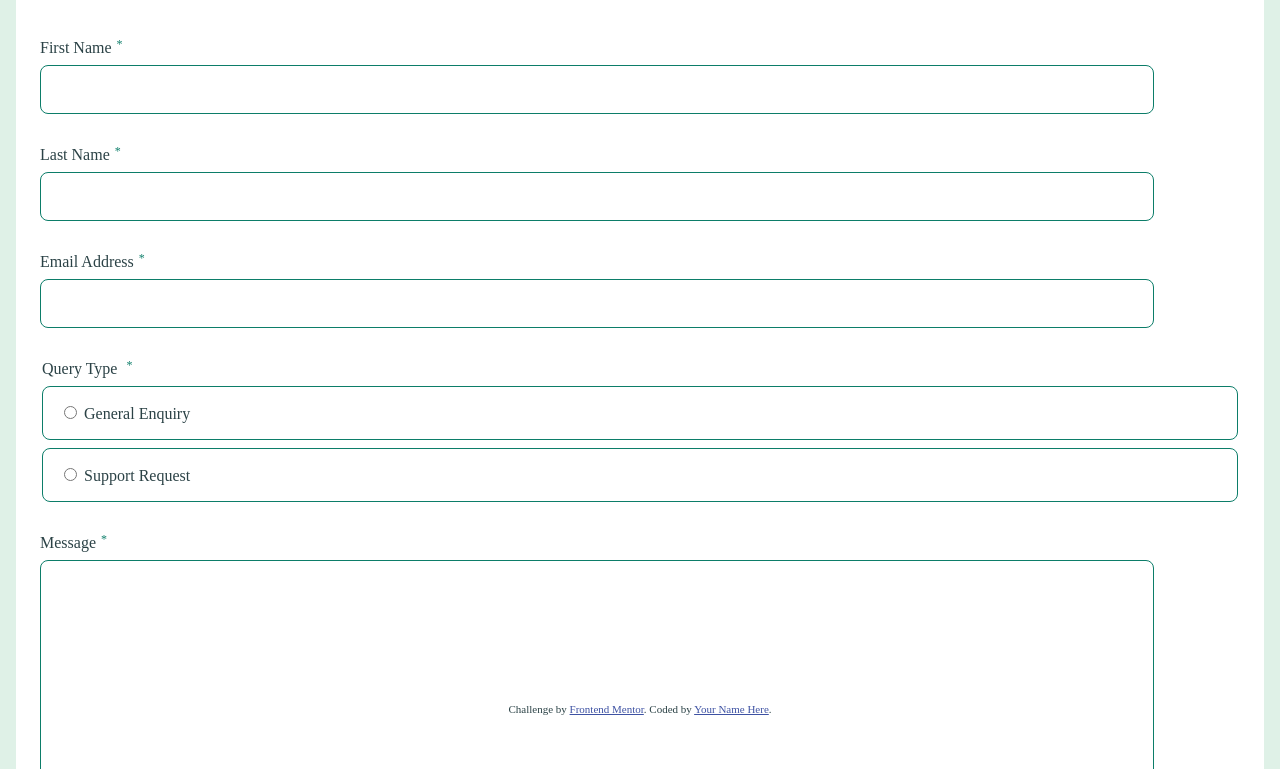
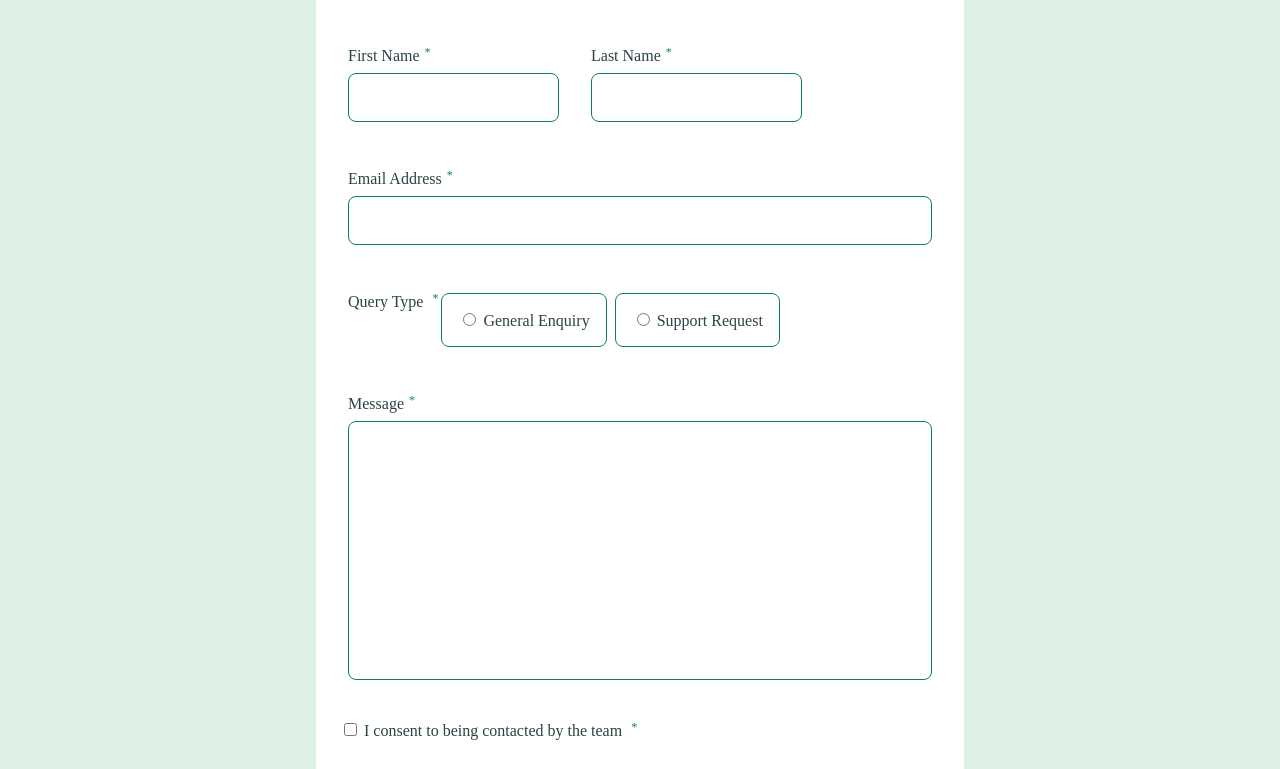
Before and after one commit to jkremers79/contact_form, a plain HTML site: page index.html in a window 1280 px wide. Shown: the part 129-898 px from the top of the page. Drawn offline with Linux system fonts and the light colour scheme.

Commit message:
added styling

```diff
--- a/index.html
+++ b/index.html
@@ -22,6 +22,7 @@
       <form>
         <h1>Contact Us</h1>
 
+        <div class="full_name_container">
           <div class="input_container">
             <label for="fname">First Name<span>*</span></label>
             <input type="text" id="fname" />
@@ -32,6 +33,7 @@
             <label for="lname">Last Name<span>*</span></label>
             <input type="text" id="lname" />
             <p class="error">This field is required</p>
+          </div>
         </div>
 
         <div class="input_container">
--- a/style.css
+++ b/style.css
@@ -6,10 +6,12 @@
 }
 
 main {
-  height: 100vh;
+  display: flex;
+  justify-content: center;
 }
 
 form {
+  /* max-width: 800px; */
   margin: 2rem 1rem;
   background-color: hsl(0, 0%, 100%);
   padding: 1.5rem;
@@ -18,25 +20,49 @@
   flex-direction: column;
   gap: 2rem;
 
+  .full_name_container {
+    display: flex;
+    flex-direction: column;
+    gap: 2rem;
+  }
+
   .input_container {
     display: flex;
     flex-direction: column;
     gap: 0.5rem;
+    padding: 0.5rem;
+
+    input[type="text"] {
+      width: 100%;
+      padding: 1rem;
+      border-radius: 8px;
+      border: 1px solid hsl(169, 82%, 27%);
+      box-sizing: border-box;
+    }
   }
 
-  input[type="text"] {
-    padding: 1rem;
-    border-radius: 8px;
-    border: 1px solid hsl(169, 82%, 27%);
-    width: 90%;
+  fieldset {
+    display: flex;
+    flex-direction: column;
+    gap: 0.5rem;
+    border: none;
+    padding: 0.5rem;
+    margin: 0;
+
+    .query_container {
+      padding: 1rem;
+      border: 1px solid hsl(169, 82%, 27%);
+      border-radius: 8px;
+    }
   }
 
   textarea {
     padding: 1rem;
     border-radius: 8px;
     border: 1px solid hsl(169, 82%, 27%);
-    width: 90%;
+    width: 100%;
     resize: none;
+    box-sizing: border-box;
   }
 
   label > span {
@@ -49,20 +75,6 @@
 
   .error {
     display: none;
-  }
-
-  fieldset {
-    display: flex;
-    flex-direction: column;
-    gap: 0.5rem;
-    border: none;
-    padding: 0;
-
-    .query_container {
-      padding: 1rem;
-      border: 1px solid hsl(169, 82%, 27%);
-      border-radius: 8px;
-    }
   }
 
   button {
@@ -82,3 +94,23 @@
 .attribution a {
   color: hsl(228, 45%, 44%);
 }
+
+@media screen and (min-width: 600px) {
+  form {
+    width: 600px;
+  }
+
+  form {
+    .full_name_container {
+      display: flex;
+      flex-direction: row;
+      gap: 1rem;
+    }
+
+    fieldset {
+      display: flex;
+      flex-direction: row;
+      gap: 0.5rem;
+    }
+  }
+}
```
Lines whose indentation alone changed are shown as unchanged.
